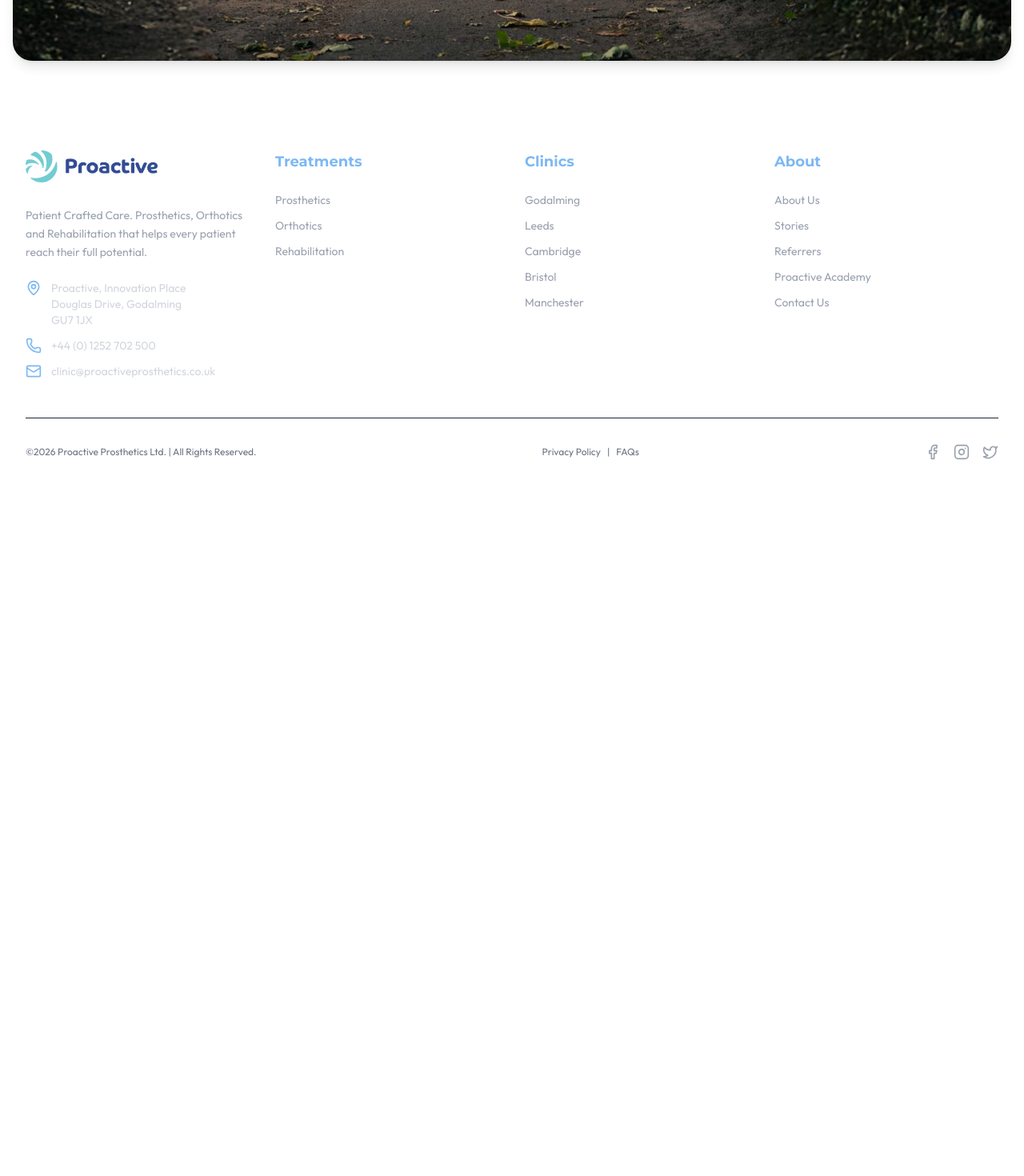
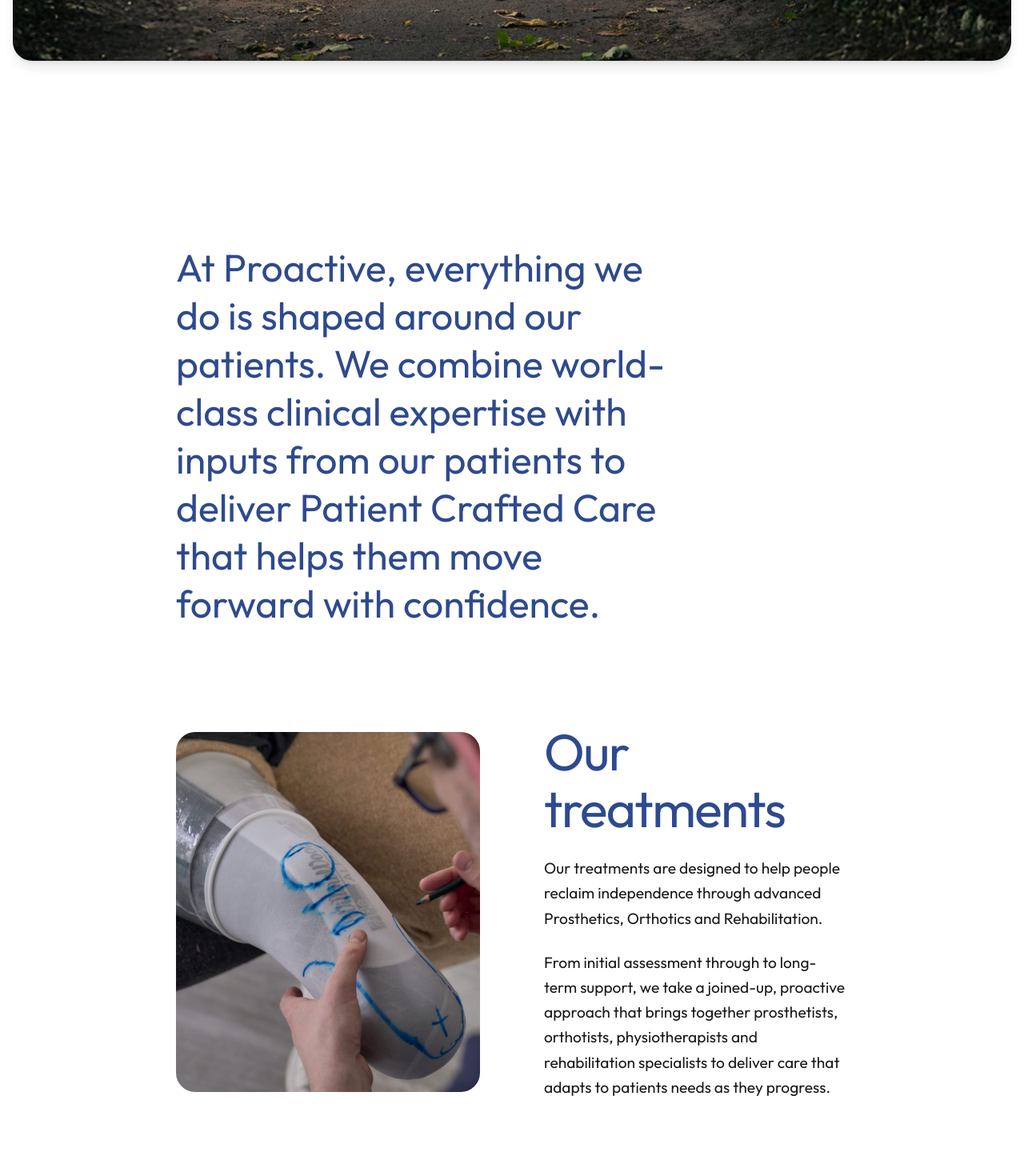
Before and after one commit to israelope/proactive-prosthetics, a Next.js app: page / in a window 1280 px wide. Shown: the part 700-2170 px from the top of the page at 80% size. Before the commit the page ends 1307 px from the top, so only its background shows below. Built offline with nearby package versions, Linux system fonts and the light colour scheme.

Commit message:
Add treatment for home

```diff
--- a/app/globals.css
+++ b/app/globals.css
@@ -3,7 +3,7 @@
 :root {
   /* Proactive Brand Colors */
   --brand-blue: #7db8f4;
-  --brand-light-blue: #e6f0f9;
+  --brand-light: #2E4A8E;
   --brand-dark: #1a1a1a;
   --brand-grey: #707070;
 
@@ -14,7 +14,7 @@
 @theme inline {
   /* This maps your variables to Tailwind classes like bg-brand-blue */
   --color-brand-blue: var(--brand-blue);
-  --color-brand-light: var(--brand-light-blue);
+  --color-brand-light: var(--brand-light);
   --color-brand-grey: var(--brand-grey);
 
   /* This maps your fonts to Tailwind classes like font-heading */
@@ -28,12 +28,3 @@
   font-family: var(--font-outfit), sans-serif;
   -webkit-font-smoothing: antialiased;
 }
-
-h1,
-h2,
-h3,
-h4 {
-  font-family: var(--font-montserrat), sans-serif;
-  font-weight: 700;
-  color: var(--brand-blue);
-}
--- a/components/sections/Hero.tsx
+++ b/components/sections/Hero.tsx
@@ -17,7 +17,7 @@
         </div>
         <div className="container relative z-10 mx-auto px-4 text-center text-white pt-10">
           <FadeIn delay={0.2}>
-            <p className="text-5xl md:text-7xl lg:text-8xl font-heading  mb-6 text-white tracking-tight">
+            <p className="text-5xl md:text-7xl lg:text-[7.5em]  font-light mb-6 text-white tracking-tight">
               Patient Crafted Care
             </p>
           </FadeIn>
--- a/components/sections/Home.tsx
+++ b/components/sections/Home.tsx
@@ -1,9 +1,13 @@
 import React from 'react'
 import Hero from './Hero'
+import Treatment from './Treatment'
 
 const Home = () => {
   return (
+    <>
     <Hero/>
+    <Treatment/>
+    </>
   )
 }
 
--- /dev/null
+++ b/components/sections/Treatment.tsx
@@ -0,0 +1,50 @@
+import React from "react";
+import Image from "next/image";
+import FadeIn from "../ui/FadeIn";
+
+const Treatment = () => {
+  return (
+    <FadeIn>
+      <main className="px-4 py-10 lg:px-25 lg:py-15">
+        <div className="px-0 lg:px-30">
+          <p className="text-3xl md:text-4xl lg:text-5xl w-full lg:w-3/4 text-brand-light leading-tight py-12 lg:py-30">
+            At Proactive, everything we do is shaped around our patients. We
+            combine world-class clinical expertise with inputs from our patients
+            to deliver Patient Crafted Care that helps them move forward with
+            confidence.
+          </p>
+
+          <div className="grid grid-cols-1 md:grid-cols-2 gap-10 lg:gap-20 items-center">
+            <div className="relative w-full h-[250px] sm:h-[350px] md:h-[450px] lg:h-[450px]">
+              <Image
+                src="/images/our.jpg"
+                alt="Prosthetic specialist drawing on a socket"
+                fill
+                className="object-cover rounded-3xl"
+              />
+            </div>
+            <div className="flex flex-col space-y-4 lg:space-y-6">
+              <h2 className="text-5xl md:text-4xl lg:text-[4em]  text-brand-light  tracking-tight">
+                Our treatments
+              </h2>
+
+              <p className="text-base lg:text-[1.2em] text-brand-dark font-body leading-relaxed">
+                Our treatments are designed to help people reclaim independence
+                through advanced Prosthetics, Orthotics and Rehabilitation.
+              </p>
+
+              <p className="text-base lg:text-[1.2em] text-brand-dark font-body leading-relaxed">
+                From initial assessment through to long-term support, we take a
+                joined-up, proactive approach that brings together prosthetists,
+                orthotists, physiotherapists and rehabilitation specialists to
+                deliver care that adapts to patients needs as they progress.
+              </p>
+            </div>
+          </div>
+        </div>
+      </main>
+    </FadeIn>
+  );
+};
+
+export default Treatment;
```
Also changed, not shown: public/images/our.jpg (added).
